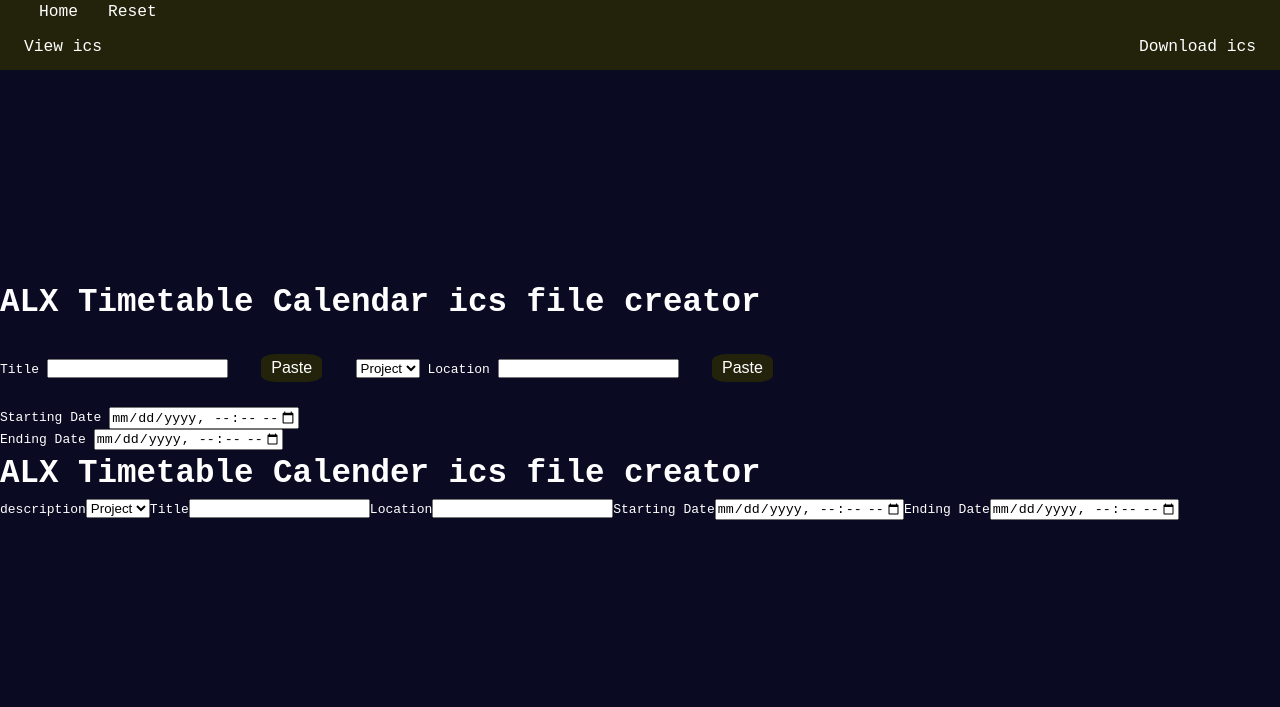
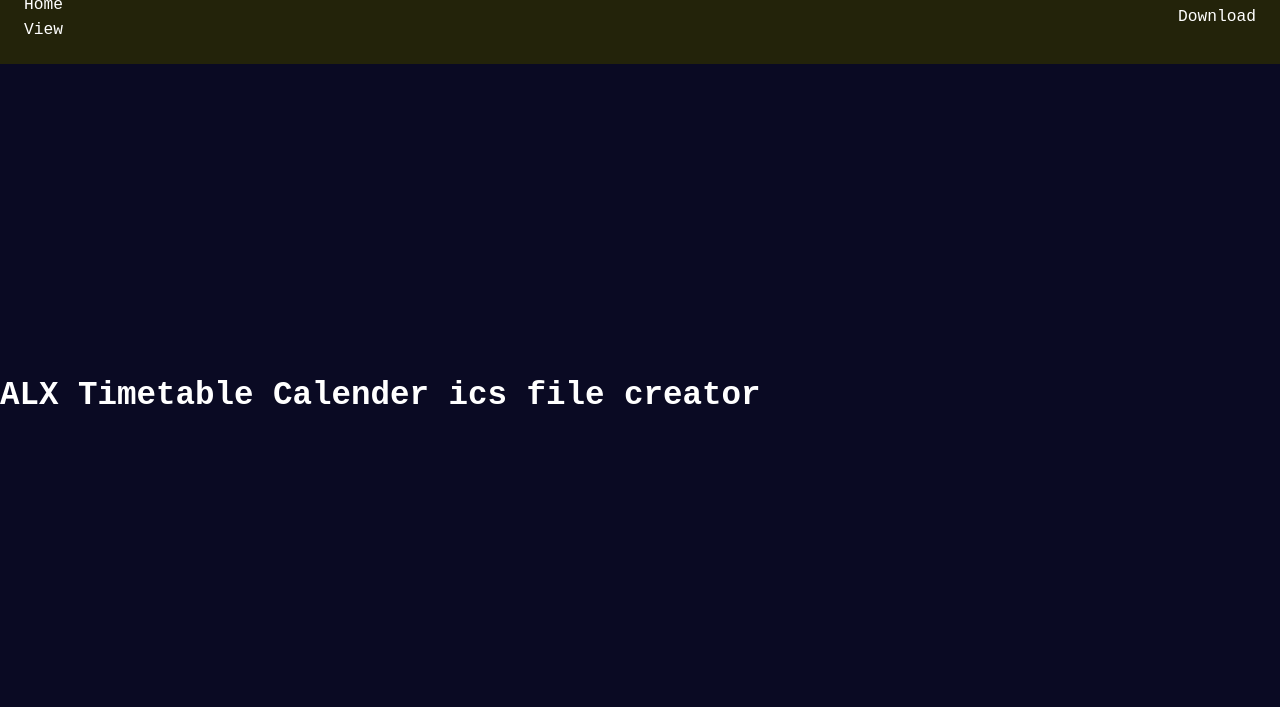
Before and after one commit to oforigyimah/ics_creator, a plain HTML site: page index.html in a window 1280 px wide. Shown: the top 707 px of the page. Drawn offline with Linux system fonts and the light colour scheme.

Commit message:
code add and icons

```diff
--- a/assets/css/index.css
+++ b/assets/css/index.css
@@ -15,51 +15,54 @@ body {
 	line-height: 1.5;
 }
 
+
 a {
     text-decoration: none;
-		color: #fff;
+    color: white;
 }
 
 h1 {
-		font-size: 250%;
+    font-size: 2.5em;
 }
 
 p {
-		font-size: 125%
+    font-size: 125%;
 }
 
-/* HEADER STYLE */
+/* HEADER */
 
 header {
-  background-color: #22230a;
+    background-color:#23230a;
+    min-height: 8vh;
+    max-height: 15vh;
 }
 
-header div ul {
+header ul {
     display: flex;
     justify-content: space-between;
-  align-content: center;
+    align-items: center;
     height: 35px;
     padding: 0 24px;
 }
- li {
+
+header li {
     list-style-type: none;
     color: white;
-    font-size: 125%
+    font-size: 125%;
 }
-.navLink {
+
+header a:hover {
+    background-color: #0a0a23;
+    /*color: #23230a;*/
+}
+
+.nav-links {
+    width: 75%;
     display: flex;
+    align-content: flex-start;
+    justify-content: space-between;
 }
-.navLink a {
+
+.nav-links a {
     margin: 0 15px;
 }
-
-button {
-	color: white;
-    margin: 2%;
-	padding: 5px 10px;
-	font-size: 100%;
-	border: none;
-	border-radius: 25%;
-	background-color: #22230a;
-	width: auto;
-}
--- a/assets/js/index.js
+++ b/assets/js/index.js
@@ -52,30 +52,30 @@ function formatDate(date) {
 */
 
 // Read text from clipboard...............................
-const pasteButton = document.getElementById("pasteButton");
-pasteButton.addEventListener("click", async () => {
-  try {
-    const text = await navigator.clipboard.readText();
-    document.getElementById('title').value += text;
-    console.log("Text pasted.");
-  } catch (error) {
-    console.log("Failed to read clipboard");
-  }
-});
-
-const input = document.querySelector("#sDate");
-input.value = "2021-03-31";
-
-input.addEventListener("input", () => {
-  console.log(input.value); // 2021-03-31
-});
+// const pasteButton = document.getElementById("pasteButton");
+// pasteButton.addEventListener("click", async () => {
+//   try {
+//     const text = await navigator.clipboard.readText();
+//     document.getElementById('title').value += text;
+//     console.log("Text pasted.");
+//   } catch (error) {
+//     console.log("Failed to read clipboard");
+//   }
+// });
+//
+// const input = document.querySelector("#sDate");
+// input.value = "2021-03-31";
+//
+// input.addEventListener("input", () => {
+//   console.log(input.value); // 2021-03-31
+// });
 
 function init(){
   renderHome();
 }
 
-let mainEl = document.querySelector("#mainEl");
-let homeLi = document.querySelector("#homeLi");
+let mainEl = document.querySelector("#main");
+
 
 function renderHome() {
  // mainEl.innerHTML = "";
@@ -106,8 +106,6 @@ function renderHome() {
   option1.textContent = "Project";
   select.appendChild(option);
   select.appendChild(option1);
-  mainEl.appendChild(selectLabel);
-  mainEl.appendChild(select);
 
   // ---*** Title Input Box ***---
   let inputLabel = document.createElement("label");
@@ -115,8 +113,7 @@ function renderHome() {
   inputLabel.textContent = "Title"
   let titleTextArea = document.createElement("input");
   titleTextArea.setAttribute("id", "title");
-  mainEl.appendChild(inputLabel);
-  mainEl.appendChild(titleTextArea);
+
 
   // ---*** Location Input Box ***---
   let inputLoc = document.createElement("label");
@@ -124,8 +121,7 @@ function renderHome() {
   inputLoc.textContent = "Location"
   let locTextArea = document.createElement("input");
   locTextArea.setAttribute("id", "loc");
-  mainEl.appendChild(inputLoc);
-  mainEl.appendChild(locTextArea);
+
 
   // ---*** Start Date ***---
   let sDateLabel = document.createElement("label");
@@ -139,8 +135,6 @@ function renderHome() {
     type: "datetime-local"
   }
   setMultipleAttrs(sDateInput,sDateAttrs);
-  mainEl.appendChild(sDateLabel);
-  mainEl.appendChild(sDateInput);
 
   // ---*** Ending Date ***---
   let eDateLabel = document.createElement("label");
@@ -154,18 +148,19 @@ function renderHome() {
     type: "datetime-local"
   }
   setMultipleAttrs(eDateInput,eDateAttrs);
-  mainEl.appendChild(eDateLabel);
-  mainEl.appendChild(eDateInput);
 
-}
+  let pasteBtn = document.createElement('button');
+  let pasteIcon = document.createElement('i');
+  pasteIcon.setAttribute("class", 'fa-regular fa-paste');
+  pasteBtn.appendChild(pasteIcon);
+  let pasteBtnAttrs = {
+    class: 'pasteBtn ',
+    type : 'button'
+  }
+  setMultipleAttrs(pasteBtn, pasteBtnAttrs);
+  }
 
 init();
-  function renderTitle(titleContent) {
-    let title = document.createElement("h2");
-    title.classList.add("q-title");
-    title.textContent = titleContent;
-    mainEl.appendChild(title);
-  }
 
 function setMultipleAttrs(elem, elemAttrs) {
   Object.keys(elemAttrs).forEach(attribute => {
--- a/index.html
+++ b/index.html
@@ -3,57 +3,25 @@
   <head>
     <meta charset="UTF-8" />
     <meta name="viewport" content="width=device-width, initial-scale=1.0" />
+      <link rel="stylesheet" href="https://use.fontawesome.com/releases/v5.12.1/css/all.css" crossorigin="anonymous">
     <link rel="stylesheet" href="assets/css/index.css" />
     <title>Calender ics creator</title>
   </head>
   <body>
     <header>
       <nav>
+        <ul>
           <div class="navLink">
-        <ul>
-            <li id="homeEl"><a href="#">Home</a></li>
-            <li><a href="#">Reset</a></li>
+            <li id="home"><a href="#">Home</a></li>
+            <li><a href="#">View</a></li>
+          </div>
+            <li id="download">Download</li>
         </ul>
-          </div>
-          <div>
-        <ul>
-            <li id="view">View ics</li>
-            <li id="download">Download ics</li>
-        </ul>
-          </div>
       </nav>
     </header>
-     <main id="mainEl">
-      <h1>ALX Timetable Calendar ics file creator</h1>
-      <label for="title">Title</label>
-      <input type="text" id="title">
-         <button id="pasteButton" type="button">Paste</button>
-      <select name="description" id="description">
-        <option value="Event">Event</option>
-        <option value="Project" selected>Project</option>
-      </select>
-      <label for="loc">Location</label>
-      <input id="loc" type="url">
-      <button id="pasteButto" type="button">Paste</button>
-      <br />
 
-      <label for="sDate">Starting Date</label>
+     <main id="main">
 
-      <input
-        type="datetime-local"
-        id="sDate"
-        min="2023-01-01T00:00"
-        max="2024-01-01T00:00"
-      />
-      <br />
-      <label for="eDate">Ending Date</label>
-
-      <input
-        type="datetime-local"
-        id="eDate"
-        min="2023-01-01T00:00"
-        max="2024-01-01T00:00"
-      />
      </main>
     <footer>
       <img
```
Also changed, not shown: icons/broom-solid.svg (added), icons/calendar-day-solid.svg (added), icons/calendar-regular.svg (added), icons/download-solid.svg (added), icons/eye-regular.svg (added), icons/house-solid.svg (added), icons/link-solid.svg (added), icons/minus-solid.svg (added), icons/paste-solid.svg (added), icons/trash-solid.svg (added). Lines whose indentation alone changed are shown as unchanged.
